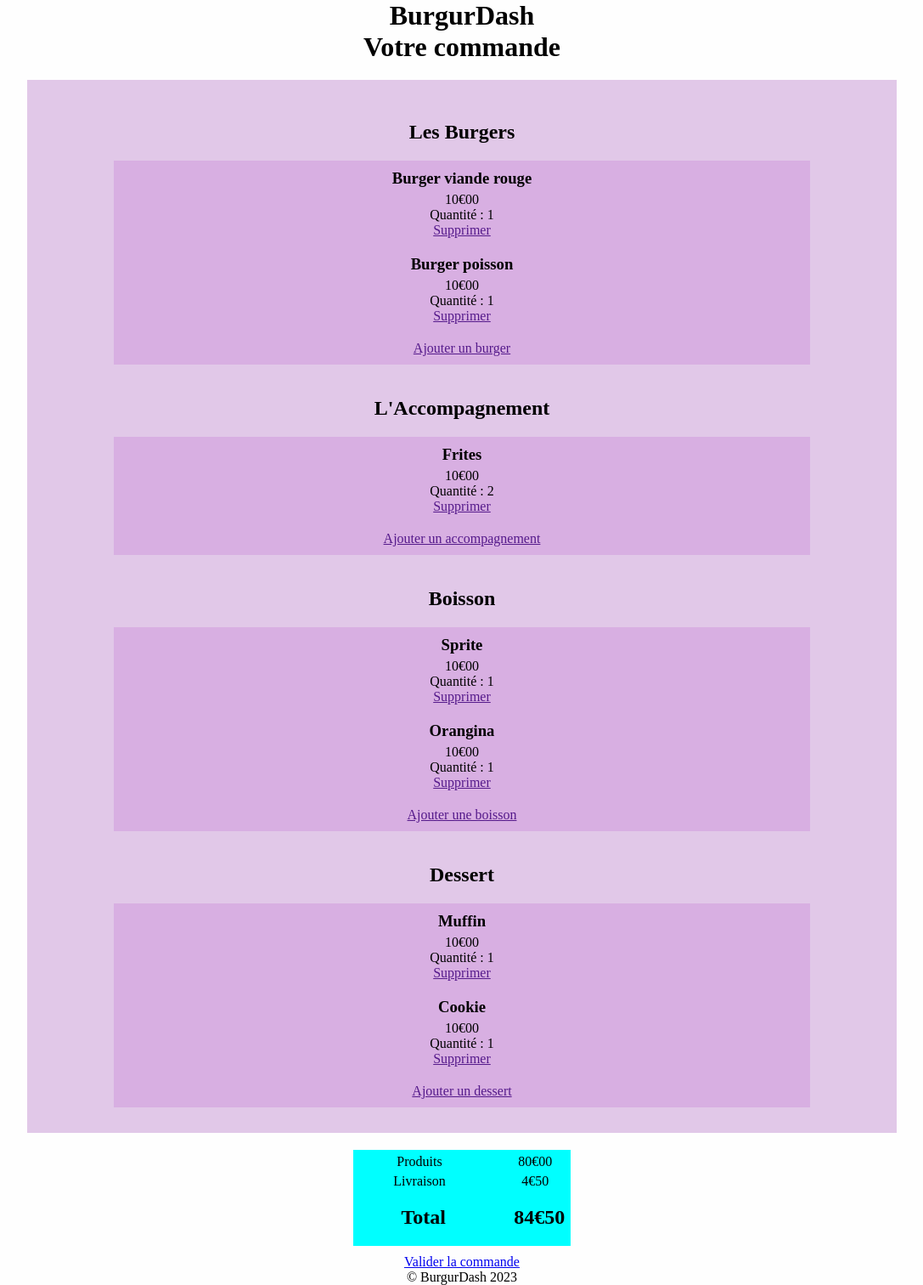
After one commit to TotoShampoin/imac1-projet-web, a Flask app: page /panier.html in a window 1280 px wide. The commit adds this page. Shown: the whole page at 85% size, without its empty margins (96-1183 px from the left). Run offline with Flask 3, Linux system fonts and the light colour scheme.

Commit message:
Partie panier
Le css sera à adapter avec ce qui est prévu mais j'ai ça pour l,'instant (les couleurs c'est juste pour voit où sont les éléments !)

```diff
--- /dev/null
+++ b/static/style/panier.css
@@ -0,0 +1,62 @@
+body {
+    margin: 10%;
+    text-align: center;
+    background-color: #fefefe;
+    list-style: none;
+    align-items: center;
+}
+
+ul, li {
+  list-style: none;
+  display: inline;
+  align-items: center;
+}
+
+main {
+  display: flex;
+}
+
+.produits a {
+  margin-top: 10px;
+  text-align : center;
+}
+
+.produits {
+  background-color: #d8afe2;
+  margin: 0px 10% 0px 10%;
+  padding: 10px;
+  display: block;
+  flex-wrap: wrap;
+}
+
+.panier-produits {
+  background-color: #e1c8e8;
+  margin: 20px 10% 10px 10%;
+  padding: 10px 0 30px 0;
+}
+
+ul h2 {
+  margin: 20px;
+}
+
+li img {
+    margin-right: 10px;
+}
+
+li div h3 {
+    margin-top: 0;
+    margin-bottom: 5px;
+}
+
+.prix {
+  background-color: aqua;
+  margin: 20px 40% 10px 40%;
+  display: flex;
+  justify-content: center;
+  align-items: center;
+}
+
+.prix ul li {
+  display: block;
+  margin: 5%;
+}
--- a/templates/index.html
+++ b/templates/index.html
@@ -9,6 +9,7 @@
     <main>
         <p>Hello, World</p>
     </main>
+    <button onclick="window.location.href='panier.html'">Aller au panier</button>
     {% include 'includes/footer.html' %}
 </body>
 </html>
--- /dev/null
+++ b/templates/panier.html
@@ -0,0 +1,141 @@
+<!-- Une fois la commande validée, on accède à la page récapitulative de la commande :
+On peut voir toute notre commande
+On peut ajouter ou supprimer des produits
+Le prix total est affiché
+
+Burger : viande rouge, viande blanche, poisson et végétarien
+Accompagnement : frites, potatoes
+Boisson : Sprite, Orangina, Coca Cola
+Dessert : cookie, muffin, donut     -->
+
+<!DOCTYPE html>
+<html>
+    <head>
+        <meta charset="utf-8">
+        <meta http-equiv="X-UA-Compatible" content="IE=edge">
+        {% include 'includes/head.html' %}
+        <title>Votre panier</title>
+        <meta name="description" content="">
+        <meta name="viewport" content="width=device-width, initial-scale=1">
+        <link rel="stylesheet" href="style/panier.css">
+        <link rel="stylesheet" href="style/global.css">
+    </head>
+    <body>
+        {% include 'includes/header.html' %}
+    </main>
+        <h1> Votre commande </h1>
+        <div class="panier-produits">
+            <!-- Burger -->
+            <ul>
+                <h2> Les Burgers </h2>
+                <li>
+                    <div class="produits">
+                        <h3>Burger viande rouge</h3>
+                        <p>10€00</p>
+                        <p>Quantité : 1</p>
+                        <a href="" class="button">Supprimer</a>
+                    </div>
+                </li>
+                <li>
+                    <div class="produits">
+                        <h3>Burger poisson</h3>
+                        <p>10€00</p>
+                        <p>Quantité : 1</p>
+                        <a href="" class="button">Supprimer</a>
+                    </div>
+                </li>
+            </ul>
+            <li>
+                <div class="produits">
+                    <a href="" class="button">Ajouter un burger</a>
+                </div>
+            </li>
+            <!-- Accompagnement -->
+            <ul>
+                <h2> L'Accompagnement </h2>
+                <li>
+                    <div class="produits">
+                        <h3>Frites</h3>
+                        <p>10€00</p>
+                        <p>Quantité : 2</p>
+                        <a href="" class="button">Supprimer</a>
+                    </div>
+                </li>
+            </ul>
+            <li>
+                <div class="produits">
+                    <a href="" class="button">Ajouter un accompagnement</a>
+                </div>
+            </li>
+            <!-- Boisson -->
+            <ul>
+                <h2> Boisson </h2>
+                <li>
+                    <div class="produits">
+                        <h3>Sprite</h3>
+                        <p>10€00</p>
+                        <p>Quantité : 1</p>
+                        <a href="" class="button">Supprimer</a>
+                    </div>
+                </li>
+                <li>
+                    <div class="produits">
+                        <h3>Orangina</h3>
+                        <p>10€00</p>
+                        <p>Quantité : 1</p>
+                        <a href="" class="button">Supprimer</a>
+                    </div>
+                </li>
+            </ul>
+            <li>
+                <div class="produits">
+                    <a href="" class="button">Ajouter une boisson</a>
+                </div>
+            </li>
+            <!-- Dessert -->
+            <ul>
+                <h2> Dessert </h2>
+                <li>
+                    <div class="produits">
+                        <h3>Muffin</h3>
+                        <p>10€00</p>
+                        <p>Quantité : 1</p>
+                        <a href="" class="button">Supprimer</a>
+                    </div>
+                </li>
+                <li>
+                    <div class="produits">
+                        <h3>Cookie</h3>
+                        <p>10€00</p>
+                        <p>Quantité : 1</p>
+                        <a href="" class="button">Supprimer</a>
+                    </div>
+                </li>
+                <li>
+                    <div class="produits">
+                        <a href="" class="button">Ajouter un dessert</a>
+                    </div>
+                </li>
+            </ul>
+
+        </div>
+        <div class="prix">
+            <ul>
+                <li> Produits </li>
+                <li> Livraison </li>
+                <li> <h2> Total </h2> </li>
+            </ul>
+            <ul>
+                <li> 80€00 </li>
+                <li> 4€50 </li>
+                <li> <h2> 84€50 </h2> </li>
+            </ul>
+
+        </div>
+        <a href="/commande" class="button">Valider la commande</a>
+
+    </main>
+        <script src="" async defer></script>
+        {% include 'includes/footer.html' %}
+    </body>
+</html>
```
